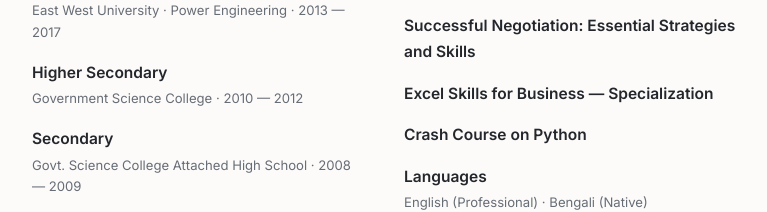
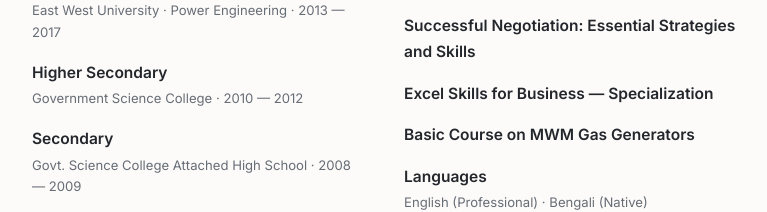
Before and after one commit to TahjibMH/TahjibMH.github.io, a plain HTML site: page index.html in a window 1280 px wide. Shown: the part 2311-2523 px from the top of the page, without its empty margins (256-1023 px from the left). Drawn offline with Linux system fonts and the light colour scheme.

Commit message:
Add files via upload

```diff
--- a/index.html
+++ b/index.html
@@ -393,7 +393,7 @@
         <div class="item"><h3>Garrett Turbo Expertise — Level 1 &amp; Level 2</h3></div>
         <div class="item"><h3>Successful Negotiation: Essential Strategies and Skills</h3></div>
         <div class="item"><h3>Excel Skills for Business — Specialization</h3></div>
-        <div class="item"><h3>Crash Course on Python</h3></div>
+        <div class="item"><h3>Basic Course on MWM Gas Generators</h3></div>
         <div class="item">
           <h3>Languages</h3>
           <div class="meta">English (Professional) · Bengali (Native)</div>
```
